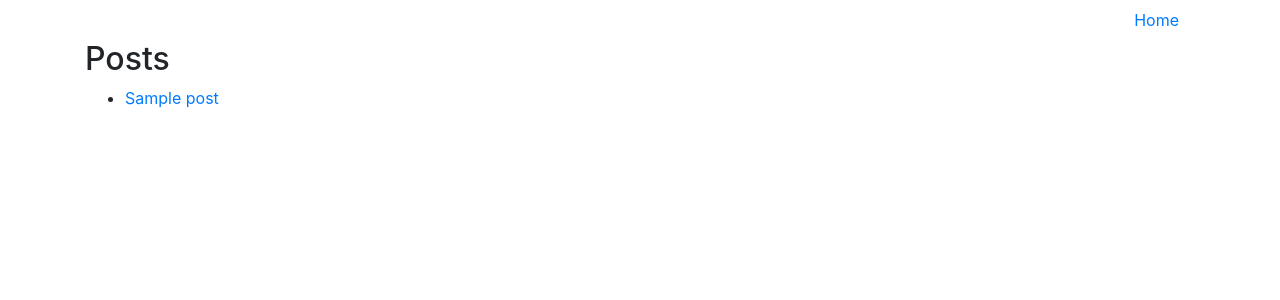
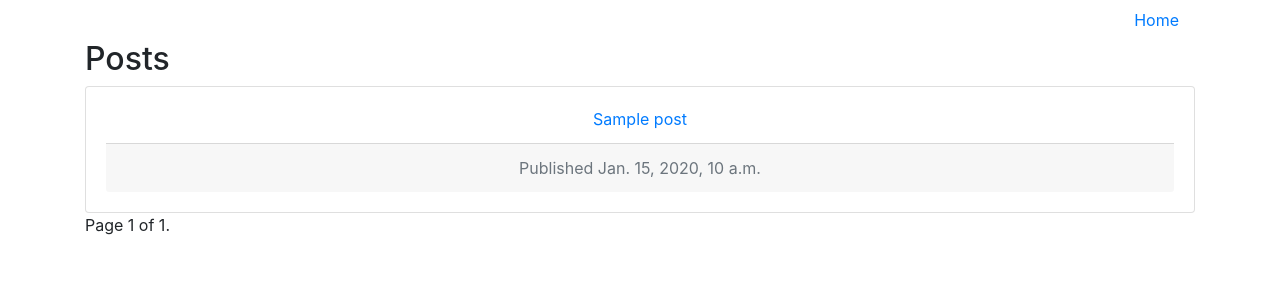
Before and after one commit to lukepafford/lukepafford_site, a Django app: template lukepafford_blog/templates/blog/posts_list.html in a window 1280 px wide. Shown: the top 300 px of the page. Run offline with Django 3.2, Linux system fonts and the light colour scheme; the template is opened without the code that fills it: most values are stand-ins (such as "Sample title", 1, 10 or a date in 2020); some libraries are stand-ins or nearby versions.

Commit message:
Add pagination to posts list.
Change some styling for each post

```diff
--- a/lukepafford_blog/blog/views.py
+++ b/lukepafford_blog/blog/views.py
@@ -17,6 +17,7 @@ class HomeView(TemplateView):
 class PostList(ListView):
     model = Posts
     context_object_name = "posts"
+    paginate_by = 10
 
 
 class PostDetail(DetailView):
--- a/lukepafford_blog/templates/_base.html
+++ b/lukepafford_blog/templates/_base.html
@@ -8,6 +8,7 @@
 
     <!-- Bootstrap CSS -->
     <link rel="stylesheet" href="https://stackpath.bootstrapcdn.com/bootstrap/4.1.3/css/bootstrap.min.css" integrity="sha384-MCw98/SFnGE8fJT3GXwEOngsV7Zt27NXFoaoApmYm81iuXoPkFOJwJ8ERdknLPMO" crossorigin="anonymous">
+		<link href="https://stackpath.bootstrapcdn.com/font-awesome/4.7.0/css/font-awesome.min.css" rel="stylesheet" integrity="sha384-wvfXpqpZZVQGK6TAh5PVlGOfQNHSoD2xbE+QkPxCAFlNEevoEH3Sl0sibVcOQVnN" crossorigin="anonymous">
 		<link rel="stylesheet" href="{% static 'css/base.css' %}">
 		<title>lukepafford.com</title>
   </head>
--- a/lukepafford_blog/templates/blog/posts_list.html
+++ b/lukepafford_blog/templates/blog/posts_list.html
@@ -6,9 +6,35 @@
 
 <h2>Posts</h2>
 {% for post in posts %}
-	<ul>
-		<li><a href="{% url 'posts_detail' post.slug %}">{{ post }}</a></li>
-	</ul>
+	<div class="card text-center">
+			<div class="card-body">
+				<div class="card-title">
+					<a href="{% url 'posts_detail' post.slug %}">{{ post.title }}</a>
+				</div>
+				<div class="card-footer text-muted">Published {{ post.created_on }}</div>
+			</div>
+		</ul>
+	</div>
+</ul>
 {% endfor %}
 
+<div class="pagination">
+    <span class="step-links">
+        {% if page_obj.has_previous %}
+            <a href="?page=1">&laquo; first</a>
+            <a href="?page={{ page_obj.previous_page_number }}">previous</a>
+        {% endif %}
+
+        <span class="current">
+            Page {{ page_obj.number }} of {{ page_obj.paginator.num_pages }}.
+        </span>
+
+        {% if page_obj.has_next %}
+            <a href="?page={{ page_obj.next_page_number }}">next</a>
+            <a href="?page={{ page_obj.paginator.num_pages }}">last &raquo;</a>
+        {% endif %}
+    </span>
+</div>
+
+
 {% endblock content %}
```
